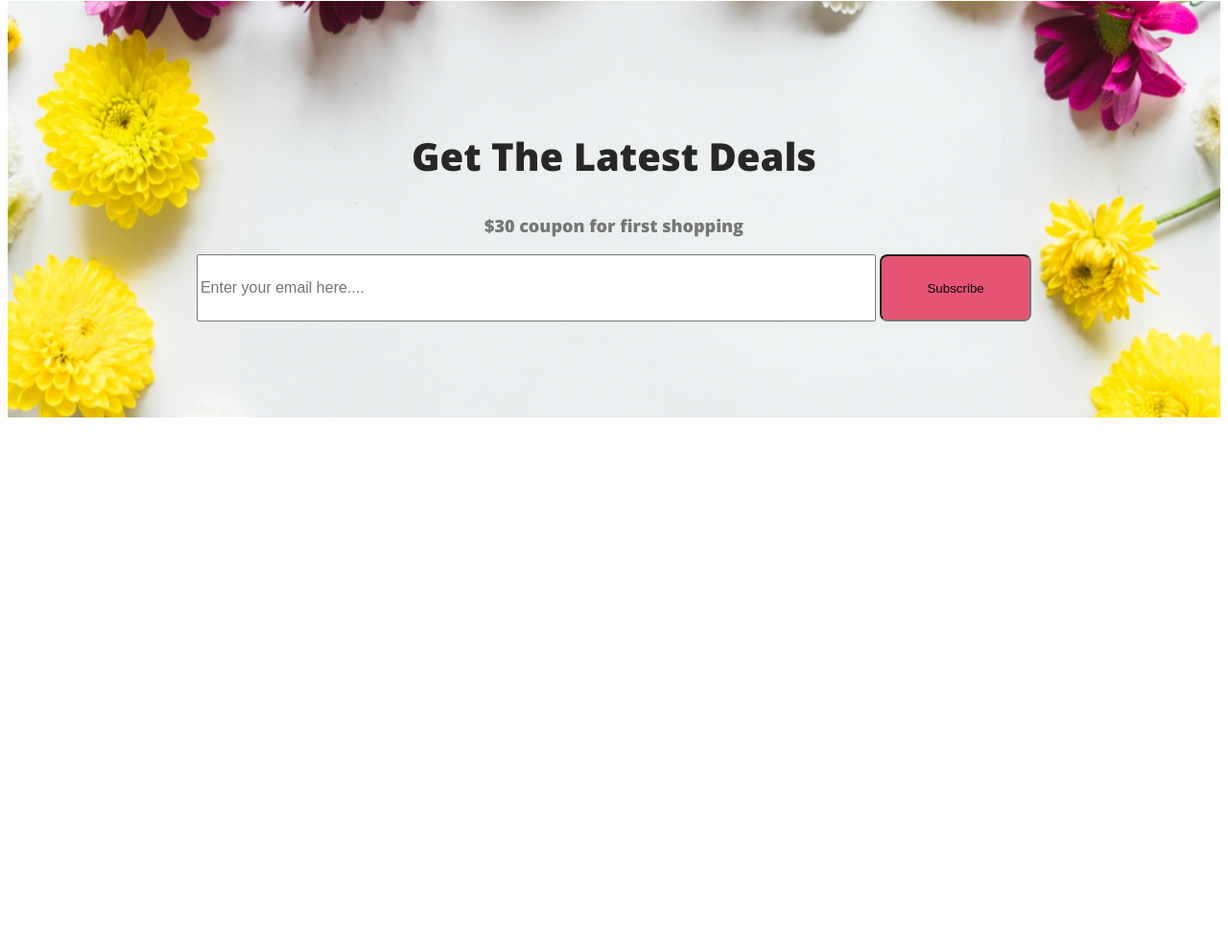
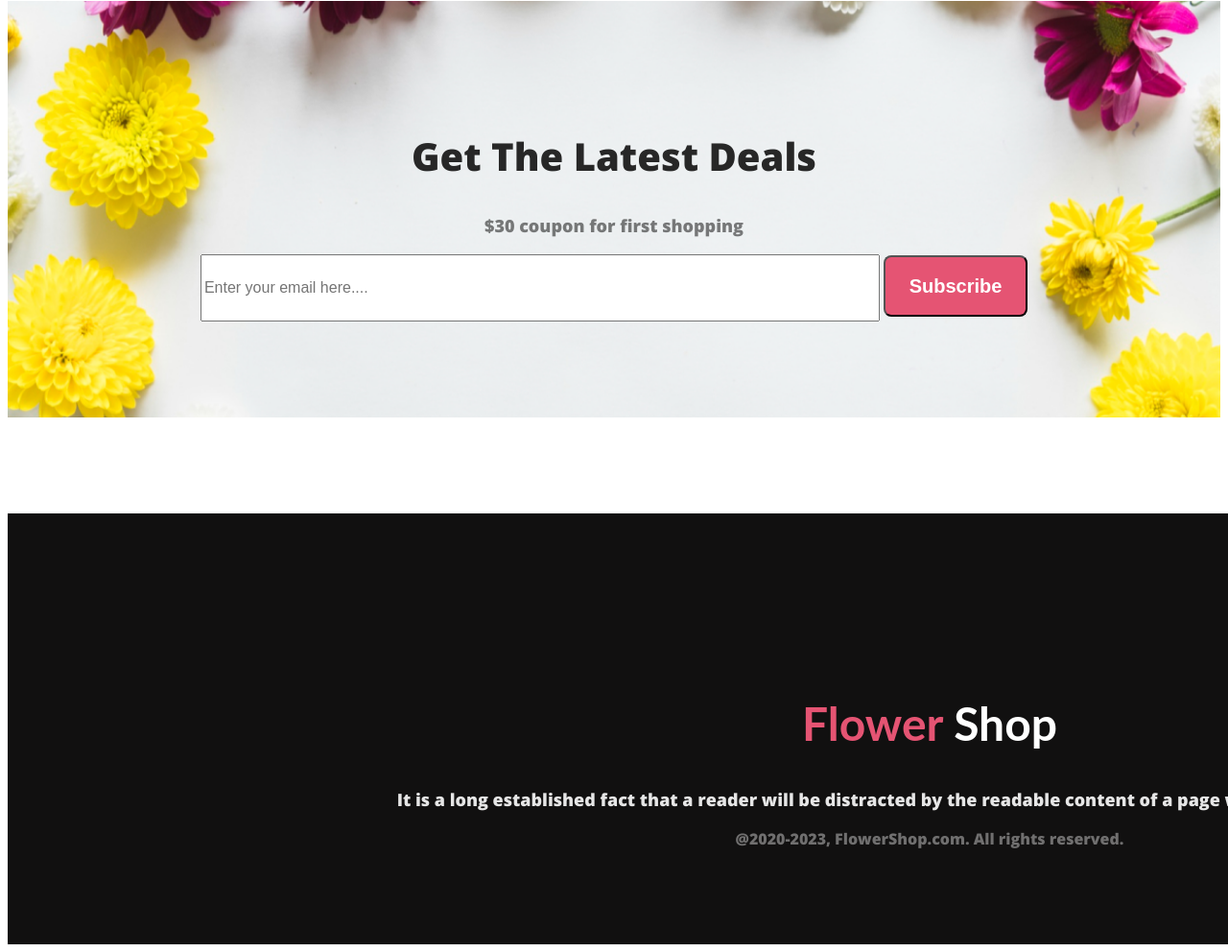
Before and after one commit to Tanjir-Tapu/assignment-1, a plain HTML site: page index.html in a window 1280 px wide. Shown: the part 3514-4506 px from the top of the page at 96% size. Before the commit the page ends 3957 px from the top, so only its background shows below. Drawn offline with nearby package versions, Linux system fonts and the light colour scheme.

Commit message:
add code

```diff
--- a/index.html
+++ b/index.html
@@ -94,7 +94,9 @@
                     <h2 class="yyy">Get The Latest Deals</h2>
                     <p class="rrr">$30 coupon for first shopping</p>
                     <input class="your-email" type="text" placeholder="Enter your email here....">
-                    <input id="bttn" class="btn" type="Subscribe" value="Subscribe">
+                   <button class="button">
+                    Subscribe
+                   </button>
                  </div>
 
             </div>
@@ -102,9 +104,16 @@
         </section>
 
     </main>
-    <footer>
+    <div class="new-class">
+        <footer>
+            <div class="uuu">
+                <h2 class="h-two"> <span class="f-s">Flower</span> Shop</h2>
+                <p class="p-one">It is a long established fact that a reader will be distracted by the readable content of a page when looking at its layout.</p>
+                <p class="p-two">@2020-2023, FlowerShop.com. All rights reserved. </p>
+            </div>
 
-    </footer>
+        </footer>
+    </div>
 </body>
 
 </html>
--- a/styel.css
+++ b/styel.css
@@ -257,20 +257,23 @@ button {
     background-size: 1400px 500px;
 
 }
-.yyy{
+
+.yyy {
     color: #272727;
     text-align: center;
     font-size: 40px;
     align-items: center;
 }
-.rrr{
+
+.rrr {
     color: #27272799;
     text-align: center;
     font-size: 18px;
     gap: 16;
 
 }
-.your-email{
+
+.your-email {
     color: #27272799;
     text-align: center;
     font-size: 16px;
@@ -278,13 +281,44 @@ width: 700px;
     height: 64px;
     text-align: left;
 }
-.btn{
+
+.button {
     width: 150px;
     height: 64px;
-    border-radius: 8px;
-background: #E55473;
+    background-color: #E55473;
+}
+
+footer {
+    background-color: #111010;
+    width: 1922px;
+    height: 449px;
+}
+
+.f-s {
+    color: #E55473;
+}
+
+.uuu {
     text-align: center;
+    padding-top: 150px;
 }
-#bttn{
+
+.h-two {
+    color: #FFFFFF;
+    font-family: Lato;
+    font-size: 48px;
 
 }
+.p-one{
+    text-align: center;
+
+    font-size: 18px;
+
+    color:#FFFFFFE5 ;
+}
+.new-class{
+    padding-top: 100px;
+}
+.p-two{
+    color: #FFFFFF66;
+}
```
Lines whose indentation alone changed are shown as unchanged.
